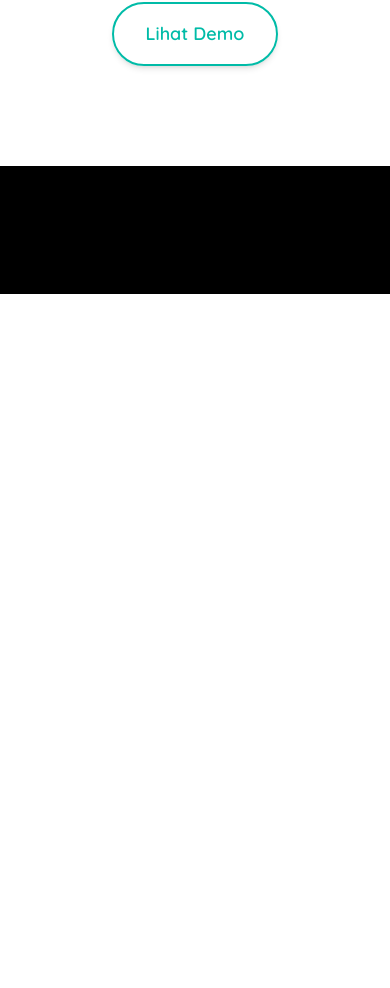
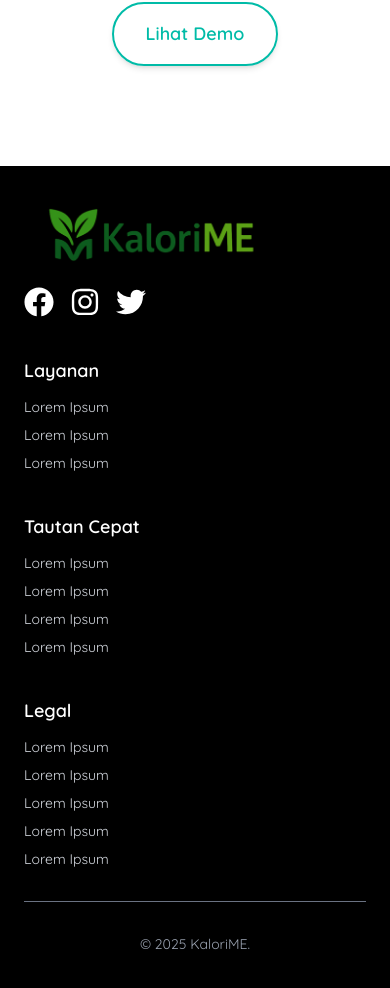
Before and after one commit to JayJull/NextJS-KaloriMe, a Next.js app: page / in a window 390 px wide. Shown: the part 4871-5859 px from the top of the page. Before the commit the page ends 5165 px from the top, so only its background shows below. Built offline with nearby package versions, Linux system fonts and the light colour scheme.

Commit message:
style: update landing page 95%

```diff
--- a/app/page.js
+++ b/app/page.js
@@ -1,8 +1,57 @@
+"use client"
 import Image from "next/image";
 import LandingTabs from "./LandingTabs/landingtabs";
-import { MdRestaurant, MdSearch, MdEco } from "react-icons/md";
+import { MdRestaurant, MdSearch, MdEco, } from "react-icons/md";
+import { FaArrowUp, FaFacebook, FaInstagram, FaTwitter } from 'react-icons/fa';
+import { useState, useRef, useEffect } from "react";
 
 export default function Home() {
+  const [activeSection, setActiveSection] = useState("beranda");
+
+  const berandaRef = useRef(null);
+  const programdietRef = useRef(null);
+  const carakerjaRef = useRef(null);
+  const tentangkamiRef = useRef(null);
+  const [showButton, setShowButton] = useState(false);
+
+
+  const scrollToSection = (ref,sectionName) => {
+    setActiveSection(sectionName);
+    ref.current?.scrollIntoView({ behavior: "smooth" });
+  };
+
+  useEffect(() => {
+    const handleScroll = () => {
+      setShowButton(window.scrollY > 300);
+
+      const sections = [
+        { name: "beranda", ref: berandaRef },
+        { name: "programdiet", ref: programdietRef },
+        { name: "carakerja", ref: carakerjaRef },
+        { name: "tentangkami", ref: tentangkamiRef },
+      ];
+
+      const scrollPosition = window.scrollY + window.innerHeight / 2;
+
+      for (const section of sections) {
+        const el = section.ref.current;
+        if (el) {
+          const { top, bottom } = el.getBoundingClientRect();
+          const offsetTop = top + window.scrollY;
+          const offsetBottom = bottom + window.scrollY;
+
+          if (scrollPosition >= offsetTop && scrollPosition < offsetBottom) {
+            setActiveSection(section.name);
+            break;
+          }
+        }
+      }
+    };
+
+    window.addEventListener("scroll", handleScroll);
+    return () => window.removeEventListener("scroll", handleScroll);
+  }, []);
+
   return (
     <div className="min-h-screen bg-white">
       {/* Navbar */}
@@ -30,10 +79,10 @@ export default function Home() {
 
             {/* Desktop Navigation */}
             <div className="hidden md:flex items-center space-x-12 text-lg">
-              <a href="#" className="text-white hover:underline underline-offset-5 font-bold">Beranda</a>
-              <a href="#" className="text-white hover:underline underline-offset-5 font-bold">Program Diet</a>
-              <a href="#" className="text-white hover:underline underline-offset-5 font-bold">Cara Kerja</a>
-              <a href="#" className="text-white hover:underline underline-offset-5 font-bold">Tentang Kami</a>
+              <button onClick={() => scrollToSection(berandaRef, "beranda")} className={`text-white hover:underline underline-offset-5 font-bold ${activeSection === "beranda" ? "underline" : ""}`}>Beranda</button>
+              <button onClick={() => scrollToSection(programdietRef, "programdiet")} className={`text-white hover:underline underline-offset-5 font-bold ${activeSection === "programdiet" ? "underline" : ""}`}>Program Diet</button>
+              <button onClick={() => scrollToSection(carakerjaRef, "carakerja")} className={`text-white hover:underline underline-offset-5 font-bold ${activeSection === "carakerja" ? "underline" : ""}`}>Cara Kerja</button>
+              <button onClick={() => scrollToSection(tentangkamiRef, "tentangkami")} className={`text-white hover:underline underline-offset-5 font-bold ${activeSection === "tentangkami" ? "underline" : ""}`}>Tentang Kami</button>
 
               <div className="flex items-center space-x-4 ml-8">
                 <a href="/register" className="bg-white text-teal-600 px-6 py-2 rounded-full font-semibold border border-white hover:bg-transparent hover:text-white transition-colors duration-300">
@@ -58,7 +107,7 @@ export default function Home() {
       </nav>
 
     {/* Hero Section */}
-      <section className="relative overflow-hidden min-h-screen flex items-center"
+      <section id="beranda" ref={berandaRef} className="relative overflow-hidden min-h-screen flex items-center"
                style={{
                 backgroundColor: '#00A999',
                 backgroundImage: "url('/images/grey-felt-texture.jpg')"
@@ -174,7 +223,7 @@ export default function Home() {
       </section>
 
       {/* Isi Konten 1 */}
-      <section className="py-16 bg-white text-center px-4">
+      <section id="programdiet" ref={programdietRef} className="py-16 bg-white text-center px-4">
 
         <h2 className="text-3xl lg:text-5xl font-bold text-red-600 mb-4 tracking-tight">
           Temukan KaloriME
@@ -188,7 +237,7 @@ export default function Home() {
       </section>
 
       {/* Isi Konten 2 */}
-      <section className="relative overflow-hidden min-h-screen flex items-center rounded-4xl"
+      <section id="carakerja" ref={carakerjaRef} className="relative overflow-hidden min-h-screen flex items-center rounded-4xl"
         style={{
                 backgroundColor: '#A6A6A6',
                 backgroundImage: "url('/images/gray-textured-wall.jpg')",
@@ -233,7 +282,7 @@ export default function Home() {
       </section>
 
       {/* Isi konten 3 */}
-      <section className="bg-white grid md:grid-cols-2 gap-10 items-center pt-15">
+      <section id="tentangkami" ref={tentangkamiRef} className="bg-white grid md:grid-cols-2 gap-10 items-center pt-15">
         <div className="flex justify-center">
             <div className="relative w-[350px] h-[430px] left-9 or left-[70px]">
                 <Image
@@ -308,10 +357,80 @@ export default function Home() {
 
 
       {/* Footer */}
-      <section className="bg-black py-16">
+      <footer className="bg-black text-white py-10 px-6">
+      <div className="max-w-6xl mx-auto grid grid-cols-1 md:grid-cols-4 gap-10">
 
-      </section>
+        {/* Logo dan Sosial Media */}
+        <div className="flex flex-col items-start justify-center space-y-4">
 
+          {/* Logo Placeholder */}
+          <div>
+            <Image
+              src='/images/KaloriME2.png'
+              alt='Logo KaloriME'
+              width={250}
+              height={250}
+            />
+          </div>
+
+          {/* Icon Media Sosial */}
+          <div className="flex space-x-4 mt-2 text-white text-3xl">
+            <a href="#"><i className="fab fa-facebook-f text-xl"></i><FaFacebook/></a>
+            <a href="#"><i className="fab fa-instagram text-xl"></i><FaInstagram/></a>
+            <a href="#"><i className="fab fa-x-twitter text-xl"></i><FaTwitter/></a>
+          </div>
+        </div>
+
+        {/* Layanan */}
+        <div>
+          <h4 className="text-lg font-semibold mb-3">Layanan</h4>
+          <ul className="space-y-2 text-sm text-gray-300">
+            <li><a href="#">Lorem Ipsum</a></li>
+            <li><a href="#">Lorem Ipsum</a></li>
+            <li><a href="#">Lorem Ipsum</a></li>
+          </ul>
+        </div>
+
+        {/* Tautan Cepat */}
+        <div>
+          <h4 className="text-lg font-semibold mb-3">Tautan Cepat</h4>
+          <ul className="space-y-2 text-sm text-gray-300">
+            <li><a href="#">Lorem Ipsum</a></li>
+            <li><a href="#">Lorem Ipsum</a></li>
+            <li><a href="#">Lorem Ipsum</a></li>
+            <li><a href="#">Lorem Ipsum</a></li>
+          </ul>
+        </div>
+
+        {/* Legal */}
+        <div>
+          <h4 className="text-lg font-semibold mb-3">Legal</h4>
+          <ul className="space-y-2 text-sm text-gray-300">
+            <li><a href="#">Lorem Ipsum</a></li>
+            <li><a href="#">Lorem Ipsum</a></li>
+            <li><a href="#">Lorem Ipsum</a></li>
+            <li><a href="#">Lorem Ipsum</a></li>
+            <li><a href="#">Lorem Ipsum</a></li>
+          </ul>
+        </div>
+      </div>
+
+      <hr className="my-8 border-gray-500" />
+
+      <div className="text-center text-sm text-gray-400">
+        © 2025 KaloriME.
+      </div>
+    </footer>
+
+      {/* button back to top */}
+      {showButton && (
+        <button
+          onClick={() => window.scrollTo({ top: 0, behavior: "smooth" })}
+          className="fixed bottom-6 right-6 bg-teal-500 text-white px-6 py-6 rounded-full shadow-lg z-40 drop-shadow-lg hover: transition"
+        >
+          <FaArrowUp size={20} />
+        </button>
+      )}
     </div>
   );
 }
```
Also changed, not shown: public/images/KaloriME2.png (added).
